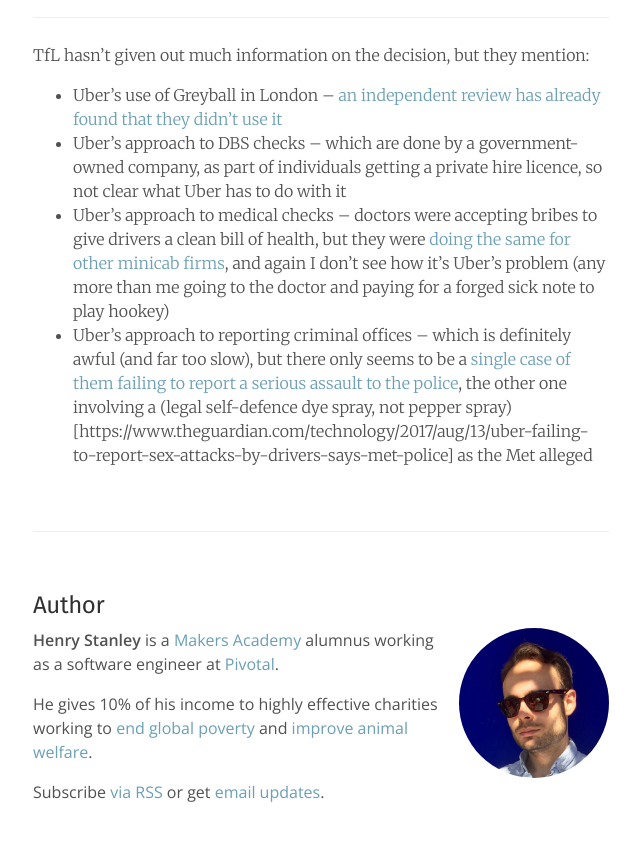
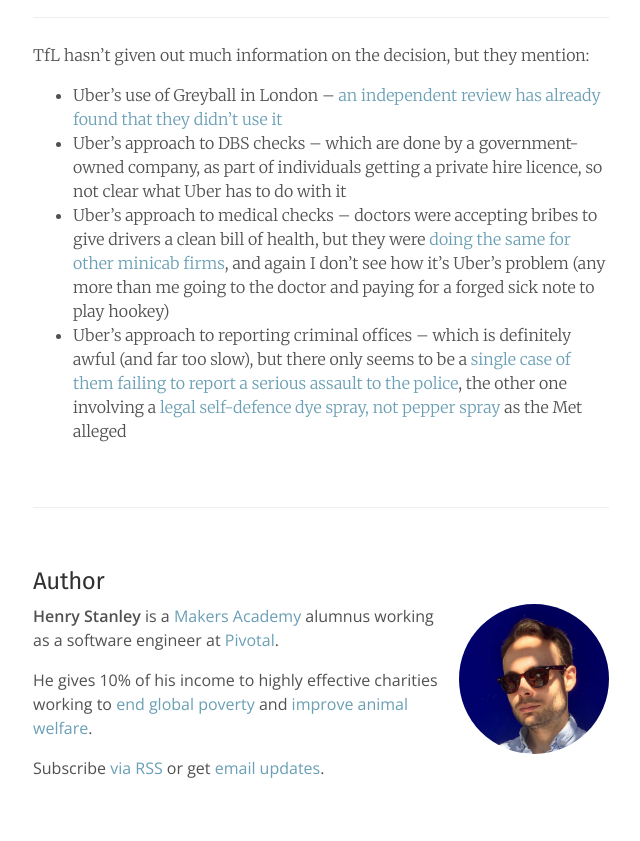
Before and after one commit to henryaj/blog-old, a Jekyll site: the page built from _posts/2017-09-23-londons-short-sighted-uber-ban.markdown, in a window 1280 px wide and 900 px high, scrolled down 729 px. Shown: the top 841 px of the window, without its empty margins (319-959 px from the left). Built offline with Jekyll 4.4.1, drawn with Linux system fonts in a browser that asks for light colours; our own code applies the rules of GitHub Pages for plain Markdown files.

Commit message:
Markdown links are annoying

```diff
--- a/_posts/2017-09-23-londons-short-sighted-uber-ban.markdown
+++ b/_posts/2017-09-23-londons-short-sighted-uber-ban.markdown
@@ -22,4 +22,4 @@
 - Uber's use of Greyball in London – [an independent review has already found that they didn't use it](http://uk.businessinsider.com/uber-exec-we-didnt-use-greyball-to-evade-uk-regulators-2017-9)
 - Uber's approach to DBS checks – which are done by a government-owned company, as part of individuals getting a private hire licence, so not clear what Uber has to do with it
 - Uber's approach to medical checks – doctors were accepting bribes to give drivers a clean bill of health, but they were [doing the same for other minicab firms](https://www.thesun.co.uk/news/1897962/investigation-reveals-dodgy-gps-getting-cash-to-help-minicab-and-uber-drivers-fake-medical-test-over-fitness-to-drive/), and again I don't see how it's Uber's problem (any more than me going to the doctor and paying for a forged sick note to play hookey)
-- Uber's approach to reporting criminal offices – which is definitely awful (and far too slow), but there only seems to be a [single case of them failing to report a serious assault to the police](http://uk.businessinsider.com/met-police-letter-uber-doesnt-report-serious-crimes-2017-8), the other one involving a (legal self-defence dye spray, not pepper spray)[https://www.theguardian.com/technology/2017/aug/13/uber-failing-to-report-sex-attacks-by-drivers-says-met-police] as the Met alleged
+- Uber's approach to reporting criminal offices – which is definitely awful (and far too slow), but there only seems to be a [single case of them failing to report a serious assault to the police](http://uk.businessinsider.com/met-police-letter-uber-doesnt-report-serious-crimes-2017-8), the other one involving a [legal self-defence dye spray, not pepper spray](https://www.theguardian.com/technology/2017/aug/13/uber-failing-to-report-sex-attacks-by-drivers-says-met-police) as the Met alleged
```
